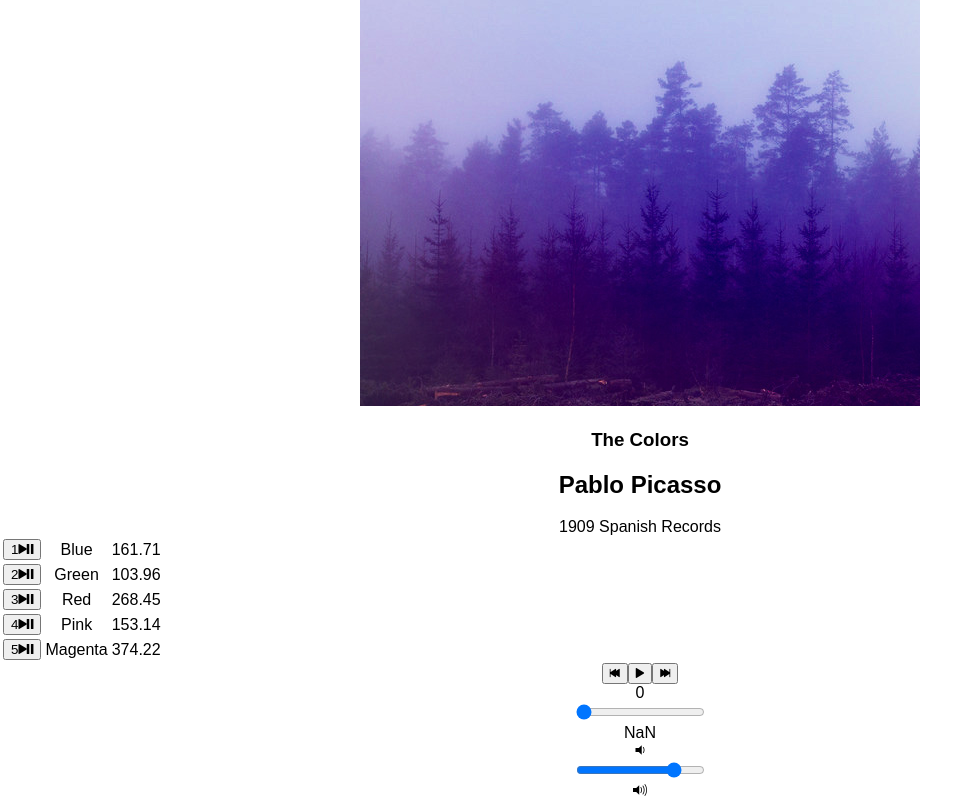
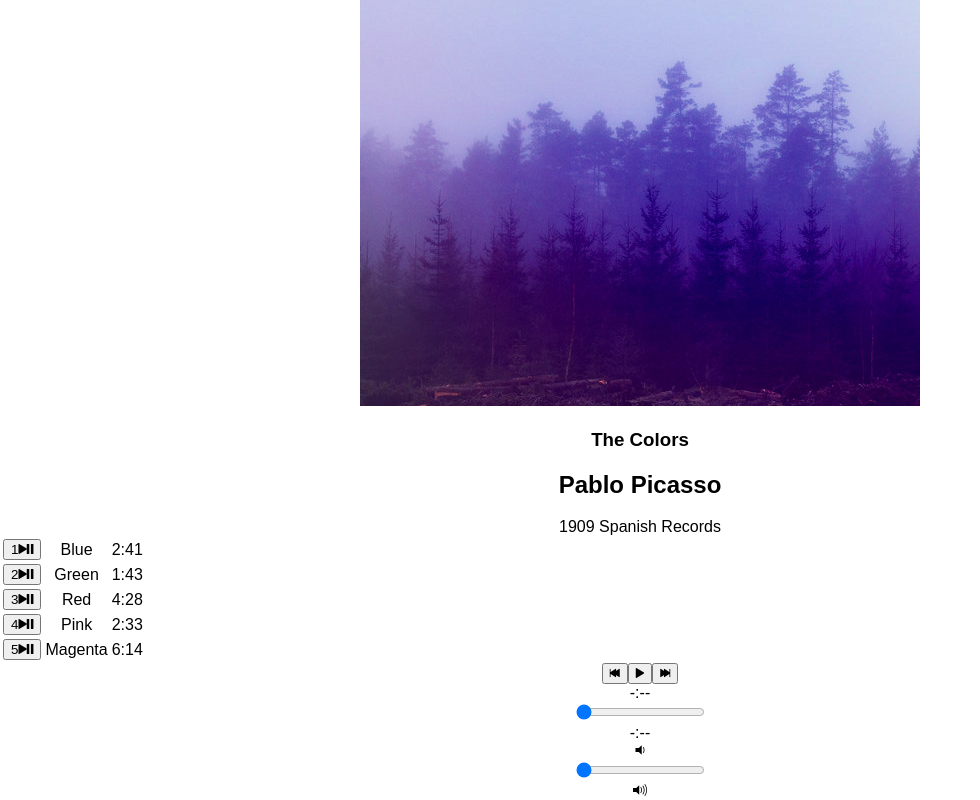
Before and after one commit to CRBryant/bloc-jams-react, a React (Create React App) app: page /album/the-colors in a window 1280 px wide. Shown: the part 252-1052 px from the top of the page, without its empty margins (0-980 px from the left). Built offline with nearby package versions, Linux system fonts and the light colour scheme.

Commit message:
Assignment 68: completed

```diff
--- a/src/components/Album.js
+++ b/src/components/Album.js
@@ -15,11 +15,13 @@
       currentSong: album.songs[0],
       currentTime: 0,
       duration: album.songs[0].duration,
+      volume: 0,
       isPlaying: false
     };
 
     this.audioElement = document.createElement('audio');
     this.audioElement.src = album.songs[0].audioSrc;
+    this.audioElement.volume = this.state.volume;
   }
 
   componentDidMount() {
@@ -55,6 +57,16 @@
     this.audioElement.src = song.audioSrc;
     this.setState({ currentSong: song });
   }
+  //Should accept a time in seconds as a param & convert it into a string with
+  //a format of M:SS. If passed an invalid/non-numeric value, return "-:--".
+  formatTime(timeInSeconds) {
+    if (!timeInSeconds) { return "-:--" };
+    let minutes = Math.floor(timeInSeconds / 60);
+    let seconds = Math.floor(timeInSeconds % 60);
+    if (seconds < 10) { return minutes + ':0' + seconds }
+    return (minutes) + ':' + (seconds);
+
+  }
 
   handleSongClick(song) {
     const isSameSong = this.state.currentSong === song;
@@ -88,6 +100,12 @@
     this.setState({ currentTime: newTime });
   }
 
+  handleVolumeChange(e) {
+    const newVolume = e.target.value / 100;
+    this.audioElement.volume = newVolume;
+    this.setState({ volume: newVolume });
+  }
+
   render() {
     return (
       <section className="album">
@@ -116,7 +134,7 @@
                   </button>
                 </td>
                 <td className="song-title">{song.title}</td>
-                <td className="song-duration">{song.duration}</td>
+                <td className="song-duration">{this.formatTime(song.duration)}</td>
               </tr>
             )}
           </tbody>
@@ -126,10 +144,13 @@
           currentSong={this.state.currentSong}
           currentTime={this.audioElement.currentTime}
           duration={this.audioElement.duration}
+          volume={this.audioElement.volume}
           handleSongClick={() => this.handleSongClick(this.state.currentSong)}
           handlePrevClick={() => this.handlePrevClick()}
           handleNextClick={() => this.handleNextClick()}
           handleTimeChange={(e) => this.handleTimeChange(e)}
+          handleVolumeChange={(e) => this.handleVolumeChange(e)}
+          formatTime={(timeInSeconds) => this.formatTime(timeInSeconds)}
         />
       </section>
     );
--- a/src/components/PlayerBar.js
+++ b/src/components/PlayerBar.js
@@ -16,7 +16,7 @@
           </button>
         </section>
         <section id="time-control">
-          <div className="current-time">{this.props.currentTime}</div>
+          <div className="current-time">{this.props.formatTime(this.props.currentTime)}</div>
           <input
             type="range"
             className="seek-bar"
@@ -26,11 +26,18 @@
             step="0.01"
             onChange={this.props.handleTimeChange}
           />
-          <div className="total-time">{this.props.duration}</div>
+          <div className="total-time">{this.props.formatTime(this.props.duration)}</div>
         </section>
         <section id="volume-control">
           <div className="icon ion-volume-low"></div>
-          <input type="range" className="seek-bar" value="80" />
+          <input
+            type="range"
+            className="seek-bar"
+            value={this.props.volume * 100}
+            max="100"
+            min="0"
+            onChange={this.props.handleVolumeChange}
+          />
           <div className="icon ion-volume-high"></div>
         </section>
       </section>
```
